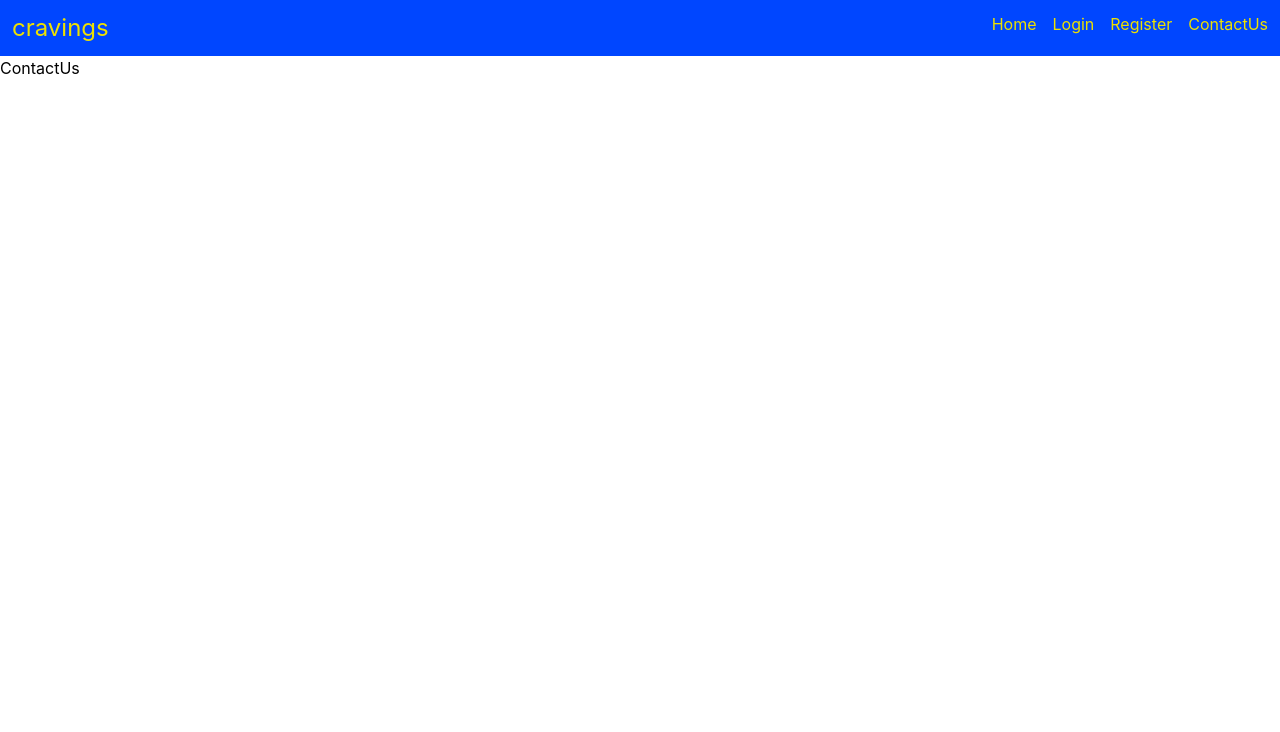
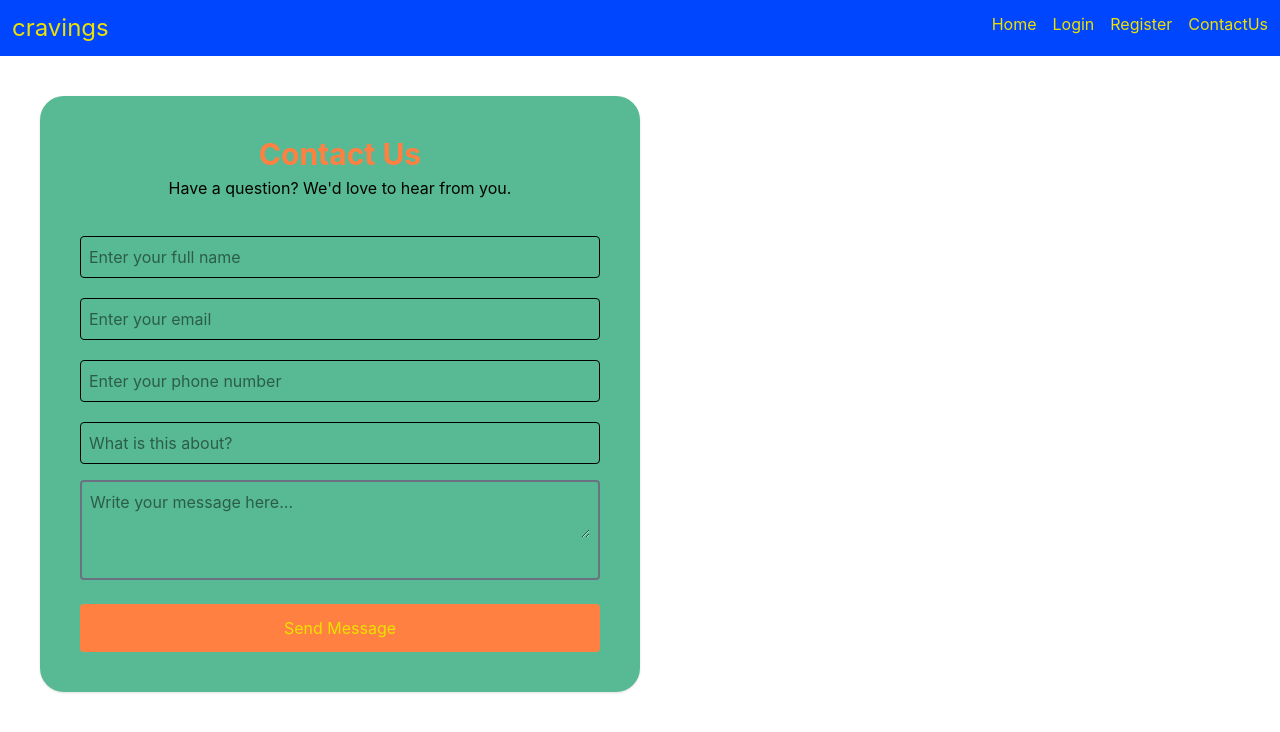
Before and after one commit to ayushh-3006/Food-Delivery-App, a React (Vite) app in the folder client/: page /ContactUs in a window 1280 px wide. Shown: the top 732 px of the page. Built offline with nearby package versions, Linux system fonts and the light colour scheme.

Commit message:
Refactor code structure for improved readability and maintainability

```diff
--- a/client/src/index.css
+++ b/client/src/index.css
@@ -10,6 +10,6 @@
   --error: #DC2626;
   --warning: #F59E0B;
 
-  --background: #F5F1DC;
+  --background: #57ba94;
   --text: #111827;
 }
--- a/client/src/pages/ContactUs.jsx
+++ b/client/src/pages/ContactUs.jsx
@@ -1,9 +1,120 @@
-import React from "react";
+import React, { useState } from "react";
+
 
 const ContactUs = () => {
+  const [contactUsData, setContactUsData] = useState({
+    fullname: "",
+    email: "",
+    phone: "",
+    contactmsg: "",
+    textArea: "",
+  });
+
+  const [validateError, setValidateError] = useState();
+
+  const handleChange = (e) => {
+    const name = e.target.name;
+    const value = e.target.value;
+
+    setContactUsData((prevData) => ({ ...prevData, [name]: value }));
+  };
+
+  const handleSubmit = async (e) => {
+    e.preventDefault();
+
+    console.log("Contact-Us data submitted:", contactUsData);
+
+    const payload = {
+      fullname: contactUsData.name.toLowerCase(),
+      contactmsg: contactUsData.contactmsg,
+    };
+  };
+
   return (
     <>
-      <div>ContactUs</div>
+      <div
+        className="h-full bg-cover bg-center "
+        // style={{ backgroundImage: `url(${foodBgImg})` }}
+      >
+        <div className="h-[92vh] grid grid-cols-1 md:grid-cols-2 p-10 items-start">
+          <div className="w-full md:w-auto bg-(--background) rounded-3xl shadow p-6 md:p-10 mt-5 md:mt-0 self-start">
+            <div className="var(text-2xl) font-bold mb-1 text-(--accent) flex justify-center items-center text-3xl">
+              Contact Us
+            </div>
+            <span className="block text-center">
+              Have a question? We'd love to hear from you.
+            </span>
+            <form onSubmit={handleSubmit} className="mt-4">
+              <div className="flex flex-col gap-2">
+                <input
+                  type="fullname"
+                  id="fullname"
+                  name="fullname"
+                  value={contactUsData.fullname}
+                  onChange={handleChange}
+                  className="my-5 border p-2 rounded focus:outline-none focus:ring-2 focus:ring-(--accent)"
+                  placeholder="Enter your full name"
+                />
+              </div>
+
+              <div className="flex flex-col gap-2">
+                <input
+                  type="email"
+                  id="email"
+                  name="email"
+                  value={contactUsData.email}
+                  onChange={handleChange}
+                  className="border p-2 rounded focus:outline-none focus:ring-2 focus:ring-(--accent)"
+                  placeholder="Enter your email"
+                />
+              </div>
+              <div className="flex flex-col gap-2">
+                <input
+                  type="phone"
+                  id="phone"
+                  name="phone"
+                  value={contactUsData.phone}
+                  onChange={handleChange}
+                  className="my-5 border p-2 rounded focus:outline-none focus:ring-2 focus:ring-(--accent)"
+                  placeholder="Enter your phone number"
+                />
+              </div>
+
+              <div className="flex flex-col gap-2">
+                <input
+                  type="contactmsg"
+                  id="contactmsg"
+                  name="contactmsg"
+                  value={contactUsData.contactmsg}
+                  onChange={handleChange}
+                  className="border p-2 rounded focus:outline-none focus:ring-2 focus:ring-(--accent)"
+                  placeholder="What is this about?"
+                />
+              </div>
+              <div className="flex flex-col border-2 rounded mt-4 border-gray-500 w-full h-25 p-2 ">
+                <textarea
+                  name="textArea"
+                  id="textArea"
+                  value={contactUsData.textArea}
+                  onChange={(e) =>
+                    setContactUsData({
+                      ...contactUsData,
+                      textArea: e.target.value,
+                    })
+                  }
+                  placeholder="Write your message here..."
+                ></textarea>
+              </div>
+              <button
+                type="submit"
+                className="w-full mt-6 bg-(--accent) text-(--primary-text) py-3 px-4 rounded hover:bg-(--accent) transition"
+              >
+                Send Message
+              </button>
+            </form>
+          </div>
+        </div>
+      </div>
     </>
   );
 };
--- a/client/src/pages/Login.jsx
+++ b/client/src/pages/Login.jsx
@@ -1,5 +1,5 @@
 import React, { useState } from "react";
-import deliveryboy from "../assets/deliberyboy.png";
+import deliveryboy from "../assets/deliveryboy.png";
 
 const Login = () => {
   const [loginData, setLoginData] = useState({
--- a/client/src/pages/Register.jsx
+++ b/client/src/pages/Register.jsx
@@ -1,11 +1,171 @@
-import React from 'react'
+import React, { useState } from "react";
+import deliveryboy from "../assets/deliveryboy.png";
 
 const Register = () => {
-   return (
-     <>
-     <div>Register</div>
-   </>
-  )
-}
+  const [registerData, setRegisterData] = useState({
+    fullname: "",
+    email: "",
+    phone: "",
+    password: "",
+    confirmPassword: "",
+  });
 
-export default Register
+  const [validateError, setValidateError] = useState();
+
+  const handleChange = (e) => {
+    const name = e.target.name;
+    const value = e.target.value;
+
+    setRegisterData((prevData) => ({ ...prevData, [name]: value }));
+  };
+
+  const handleSubmit = async (e) => {
+    e.preventDefault();
+
+    console.log("Register data submitted:", registerData);
+
+    const payload = {
+      fullname: registerData.name.toLowerCase(),
+      password: registerData.password,
+    };
+  };
+
+  return (
+    <>
+      <div className="h-fit bg-cover bg-center bg-[url('/foodTable.webp')]">
+        <div className="h-[92vh] grid grid-cols-1 md:grid-cols-2 p-10 items-start">
+          <div className="flex justify-center md:justify-start items-start mt-6 md:mt-0">
+            <img
+              src={deliveryboy}
+              alt="delivery"
+              className="w-64 md:w-96 rounded-3xl shadow-lg"
+            />
+          </div>
+
+          <div className="w-full md:w-auto bg-(--background) rounded-3xl shadow p-6 md:p-10 mt-5 md:mt-0 self-start">
+            <div className="var(text-2xl) font-bold mb-1 text-(--success) flex justify-center items-center text-3xl">
+              Create Account
+            </div>
+            <span className="block text-center">
+              Join us as a Customer, Restaurant, or Rider
+            </span>
+            <div>
+              <span>Register as:</span>
+              <div className="flex gap-2 mt-2">
+                <input
+                  type="radio"
+                  name="registerAs"
+                  value="customer"
+                  id="customer"
+                />
+
+                <label htmlFor="customer" className="mr-10">
+                  Customer
+                </label>
+                <input
+                  type="radio"
+                  id="restaurant"
+                  value="restaurant"
+                  name="registerAs"
+                />
+                <label htmlFor="restaurant" className="mr-10">
+                  Restaurant
+                </label>
+                <input type="radio" id="rider" name="registerAs" />
+                <label htmlFor="rider">Rider</label>
+              </div>
+            </div>
+            <form onSubmit={handleSubmit} className="mt-4">
+              <div className="flex flex-col gap-2">
+                <input
+                  type="fullname"
+                  id="fullname"
+                  name="fullname"
+                  value={registerData.fullname}
+                  onChange={handleChange}
+                  className="my-5 border p-2 rounded focus:outline-none focus:ring-2 focus:ring-(--accent)"
+                  placeholder="Enter your full name"
+                />
+              </div>
+
+              <div className="flex flex-col gap-2">
+                <input
+                  type="email"
+                  id="email"
+                  name="email"
+                  value={registerData.email}
+                  onChange={handleChange}
+                  className="border p-2 rounded focus:outline-none focus:ring-2 focus:ring-(--accent)"
+                  placeholder="Enter your email"
+                />
+              </div>
+              <div className="flex flex-col gap-2">
+                <input
+                  type="phone"
+                  id="phone"
+                  name="phone"
+                  value={registerData.phone}
+                  onChange={handleChange}
+                  className="my-5 border p-2 rounded focus:outline-none focus:ring-2 focus:ring-(--accent)"
+                  placeholder="Enter your phone number"
+                />
+              </div>
+
+              <div className="flex flex-col gap-2">
+                <input
+                  type="password"
+                  id="password"
+                  name="password"
+                  value={registerData.password}
+                  onChange={handleChange}
+                  className="border p-2 rounded focus:outline-none focus:ring-2 focus:ring-(--accent)"
+                  placeholder="Enter your password"
+                />
+              </div>
+              <div className="flex flex-col gap-2">
+                <input
+                  type="confirmPassword"
+                  id="confirmPassword"
+                  name="confirmPassword"
+                  value={registerData.confirmPassword}
+                  onChange={handleChange}
+                  className="my-5 border p-2 rounded focus:outline-none focus:ring-2 focus:ring-(--accent)"
+                  placeholder="Confirm your password"
+                />
+              </div>
+
+              <div className=" flex justify-between items-center text-sm">
+                <div className="flex items-center">
+                  <input type="checkbox" id="terms" />
+                  <label htmlFor="terms" className="ms-1">
+                    I agree to the
+                    <span className="ms-1 hover:underline text-(--accent)">
+                      terms and conditions.
+                    </span>
+                  </label>
+                </div>
+              </div>
+
+              <button
+                type="submit"
+                className="w-full mt-6 bg-(--accent) text-(--primary-text) py-3 px-4 rounded hover:bg-(--accent) transition"
+              >
+                Register
+              </button>
+              <div className="my-4 flex justify-center">
+                <span>Already registered?</span>
+                <a href="./login">
+                  <span className="text-(--accent) hover:underline ml-1">
+                    Login here
+                  </span>
+                </a>
+              </div>
+            </form>
+          </div>
+        </div>
+      </div>
+    </>
+  );
+};
+
+export default Register;
```
Also changed, not shown: client/src/assets/deliveryboy.png (added).
